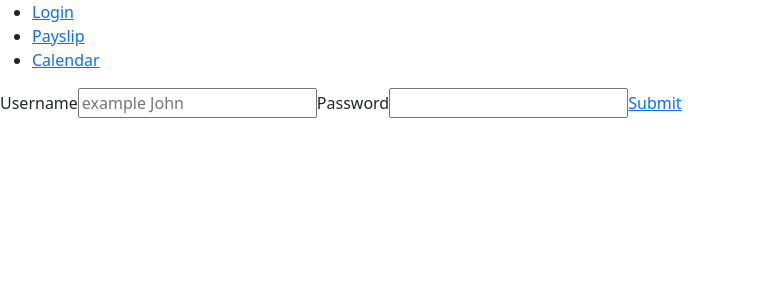
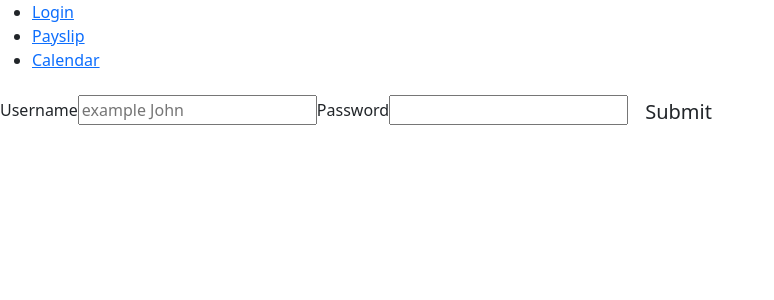
Before and after one commit to KaloyanBobev/payslip-app, a React (Create React App) app: page / in a window 1280 px wide. Shown: the top 300 px of the page, without its empty margins (0-774 px from the left). Built offline with nearby package versions, Linux system fonts and the light colour scheme.

Commit message:
add a button - link

```diff
--- a/src/pages/Login.js
+++ b/src/pages/Login.js
@@ -9,7 +9,9 @@ export default function Login() {
         <input type="text" placeholder="example John" required></input>
         <label>Password</label>
         <input type="password" required></input>
-        <Link to="payslip">Submit</Link>
+        <Link to="payslip" className="btn btn-lg">
+          Submit
+        </Link>
       </form>
     </div>
   );
```
